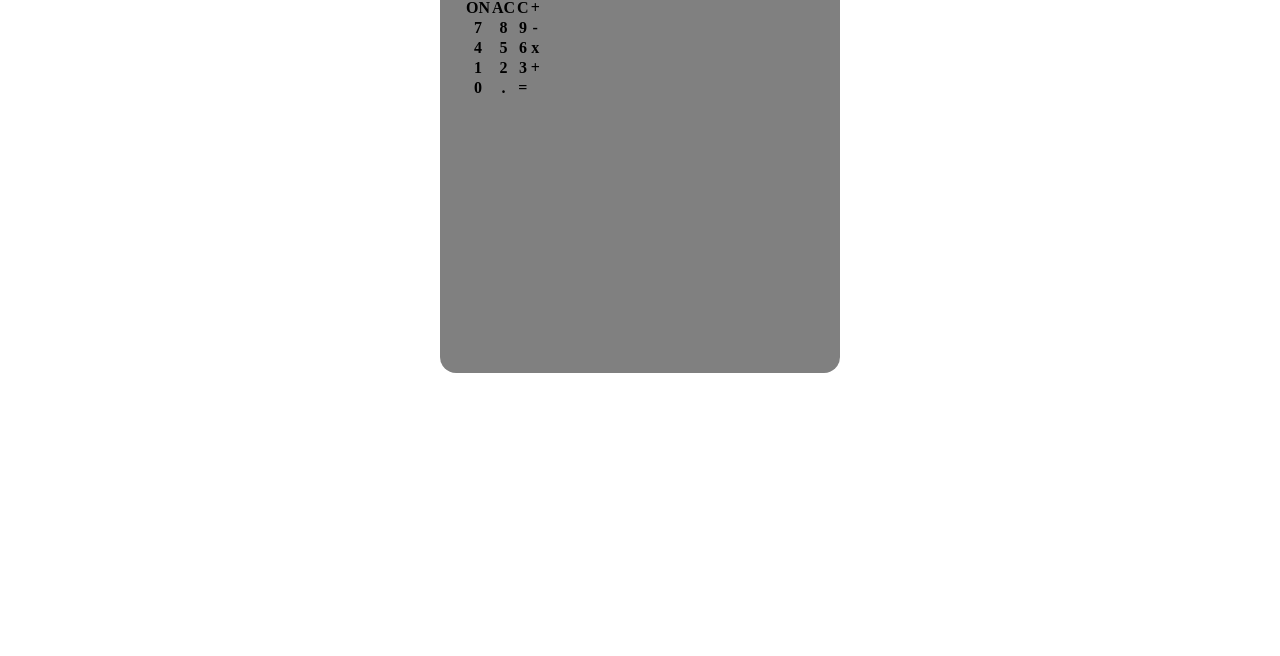
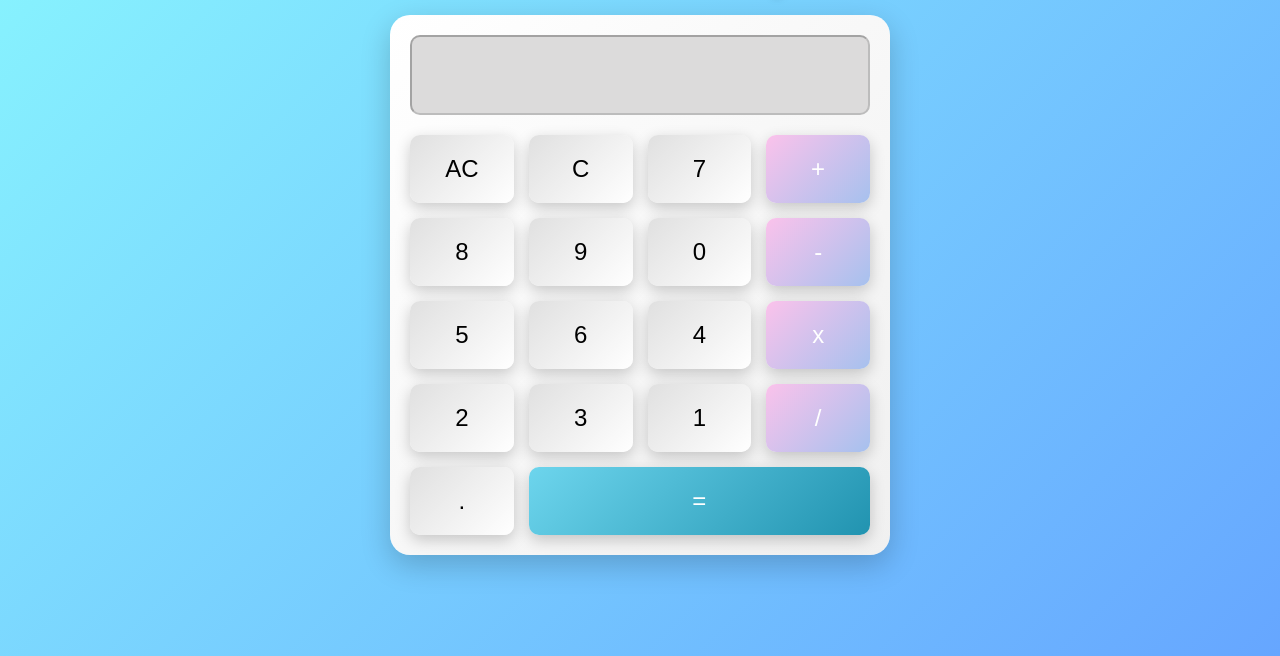
Before and after one commit to ArihaNoor/JS-Calculator, a plain HTML site: page index.html in a window 1280 px wide. Shown: the part 144-800 px from the top of the page. Drawn offline with Linux system fonts and the light colour scheme.

Commit message:
final commit

```diff
--- a/index.html
+++ b/index.html
@@ -3,47 +3,38 @@
   <head>
     <meta charset="UTF-8" />
     <meta name="viewport" content="width=device-width, initial-scale=1.0" />
-    <title>Calculator</title>
+    <title>Modern Calculator Layout</title>
     <link rel="stylesheet" href="style.css" />
   </head>
   <body>
-    <h1>JavaScript Calculator</h1>
-    <div class="main-div">
-      <div class="screen-div"></div>
-      <div class="buttons-div">
-        <table>
-          <tbody>
-            <tr>
-              <th>ON</th>
-              <th>AC</th>
-              <th>C</th>
-              <th>+</th>
-            </tr>
-            <tr>
-              <th>7</th>
-              <th>8</th>
-              <th>9</th>
-              <th>-</th>
-            </tr>
-            <tr>
-              <th>4</th>
-              <th>5</th>
-              <th>6</th>
-              <th>x</th>
-            </tr>
-            <tr>
-              <th>1</th>
-              <th>2</th>
-              <th>3</th>
-              <th>+</th>
-            </tr>
-            <tr>
-              <th>0</th>
-              <th>.</th>
-              <th rowspan="2">=</th>
-            </tr>
-          </tbody>
-        </table>
+    <h1>Modern Calculator Layout</h1>
+    <div class="calculator">
+      <div>
+        <input class="screen" id="screen" disabled />
+      </div>
+      <div class="buttons">
+        <button value="AC" class="btn">AC</button>
+        <button value="C" class="btn">C</button>
+        <button value="7" class="btn">7</button>
+
+        <button value="+" class="btn operator">+</button>
+        <button value="8" class="btn">8</button>
+        <button value="9" class="btn">9</button>
+        <button value="0" class="btn">0</button>
+
+        <button value="-" class="btn operator">-</button>
+        <button value="5" class="btn">5</button>
+        <button value="6" class="btn">6</button>
+        <button value="4" class="btn">4</button>
+
+        <button value="*" class="btn operator">x</button>
+        <button value="2" class="btn">2</button>
+        <button value="3" class="btn">3</button>
+        <button value="1" class="btn">1</button>
+
+        <button value="/" class="btn operator">/</button>
+        <button value="." class="btn">.</button>
+        <button value="=" class="btn equal">=</button>
       </div>
     </div>
     <script src="script.js"></script>
--- a/script.js
+++ b/script.js
@@ -0,0 +1,22 @@
+let screen = document.querySelector(".screen");
+
+const operator = document.querySelectorAll("button");
+
+// console.log(operator)
+
+const calculate = (operator) => {
+  const btnValue = operator.target.value;
+  if (btnValue === "=") {
+    if (screen.value !== "") screen.value = "=" + eval(screen.value);
+  } else if (btnValue === "AC") {
+    screen.value = "";
+  } else if (btnValue === "C") {
+    screen.value = screen.value.substring(0, screen.value.length - 1);
+  } else {
+    screen.value += btnValue;
+  }
+};
+
+operator.forEach(function (operator) {
+  operator.addEventListener("click", calculate);
+});
--- a/style.css
+++ b/style.css
@@ -1,26 +1,84 @@
-*{
+* {
     margin: 0;
     padding: 0;
     box-sizing: border-box;
+    font-family: 'Arial', sans-serif;
 }
-body{
+
+body {
     display: flex;
+    flex-direction: column;
     justify-content: center;
     align-items: center;
-    flex-direction: column;
+    height: 100vh;
+    background: linear-gradient(135deg, #89f7fe 0%, #66a6ff 100%);
+    text-align: center;
 }
-.main-div{
-    border-radius: 1rem;
-    background-color: gray;
-    height: 30rem;
-    width: 25rem;
-    padding: 1.5rem;
+
+h1 {
+    color: white;
+    margin-bottom: 20px;
+    text-shadow: 2px 2px 8px rgba(0, 0, 0, 0.4);
 }
-.screen-div{
-    background-color: lightgray;
-    height: 5rem;
-    border-radius: 1rem;
+
+.calculator {
+    background: linear-gradient(135deg, #ffffff, #f0f0f0);
+    padding: 20px;
+    border-radius: 20px;
+    box-shadow: 0px 10px 30px rgba(0, 0, 0, 0.2);
+    width: 500px;
+    text-align: center;
 }
-.button-div{
 
+.screen {
+    background: #dcdbdb;
+    color: black;
+    height: 80px;
+    width: 100%;
+    border-radius: 10px;
+    margin-bottom: 20px;
+    font-size: 2.5rem;
+    display: flex;
+    justify-content: flex-end;
+    align-items: center;
+    padding: 1rem;
 }
+
+.buttons {
+    display: grid;
+    grid-template-columns: repeat(4, 1fr);
+    grid-gap: 15px;
+}
+
+.btn {
+    background: linear-gradient(135deg, #e0e0e0, #ffffff);
+    border: none;
+    padding: 20px;
+    border-radius: 10px;
+    font-size: 1.5rem;
+    box-shadow: 0px 5px 15px rgba(0, 0, 0, 0.2);
+    cursor: pointer;
+    transition: transform 0.1s ease-in-out, box-shadow 0.1s ease-in-out;
+}
+
+.btn:hover {
+    transform: translateY(-3px);
+    box-shadow: 0px 8px 20px rgba(0, 0, 0, 0.3);
+}
+
+.operator {
+    background: linear-gradient(135deg, #fbc2eb 0%, #a6c1ee 100%);
+    color: white;
+}
+
+.equal {
+    background: linear-gradient(135deg, #6dd5ed 0%, #2193b0 100%);
+    color: white;
+    grid-column: span 3; /* Makes the "=" button take a wider width */
+}
+
+
+.btn:active {
+    transform: translateY(0);
+    box-shadow: 0px 5px 15px rgba(0, 0, 0, 0.2);
+}
```
